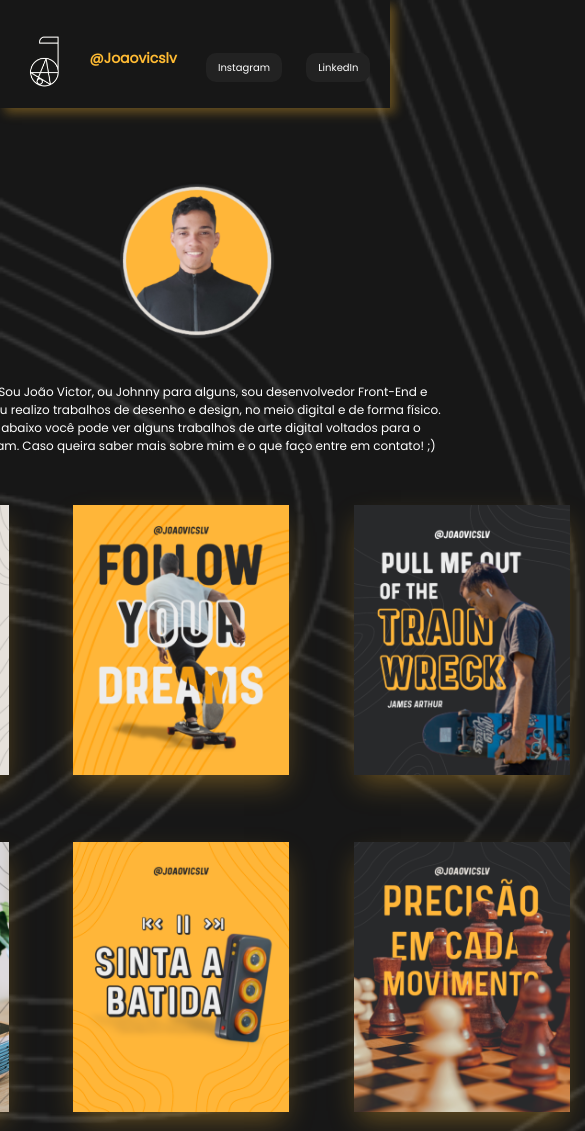
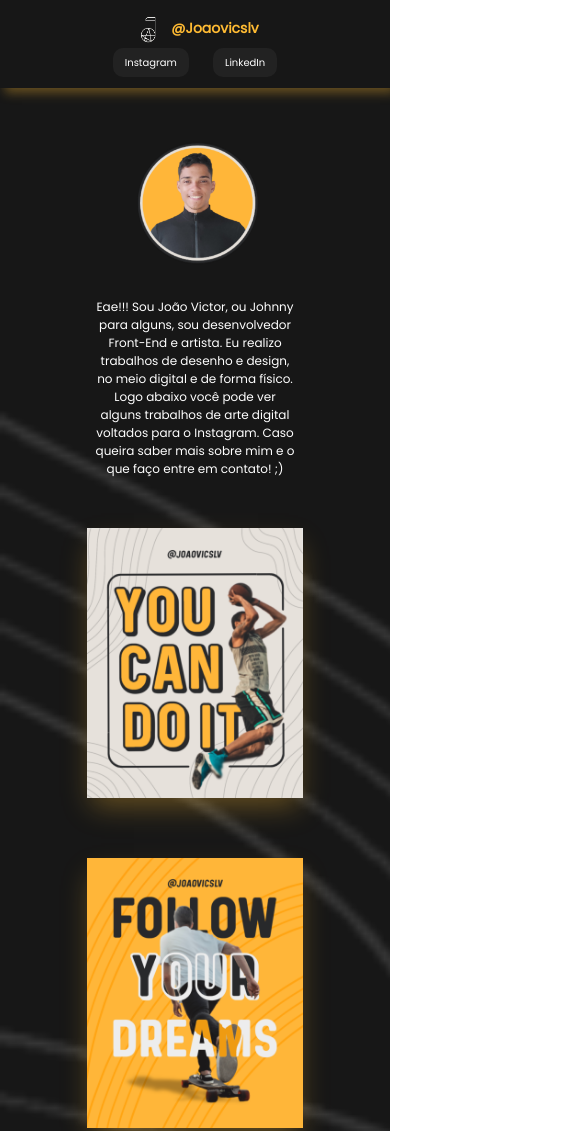
Before and after one commit to Joaovictorslv/Joaovicslv-Marketing, a plain HTML site: page index.html in a window 390 px wide. Shown: the top 1131 px of the page, 585 px wide, since content can reach past the window. Drawn offline with nearby package versions, Linux system fonts and the light colour scheme.

Commit message:
ajustado a responsividade do site

```diff
--- a/index.html
+++ b/index.html
@@ -1,20 +1,20 @@
 <!DOCTYPE html>
 <html lang="pt-Br">
+
 <head>
     <meta charset="UTF-8">
     <meta http-equiv="X-UA-Compatible" content="IE=edge">
     <meta name="viewport" content="width=device-width, initial-scale=1.0">
     <link rel="icon" href="Img/icon.png" />
-    <link
-    rel="stylesheet"
-    href="https://cdnjs.cloudflare.com/ajax/libs/animate.css/4.1.1/animate.min.css"
-    />
+    <link rel="stylesheet" href="https://cdnjs.cloudflare.com/ajax/libs/animate.css/4.1.1/animate.min.css" />
+
     <link href="https://fonts.googleapis.com/css2?family=Poppins&display=swap" rel="stylesheet">
+    <link rel="stylesheet" href="style.css">
     <link rel="stylesheet" href="responsive.css">
-    <link rel="stylesheet" href="style.css">
 
     <title>@Joaovicslv</title>
 </head>
+
 <body>
     <nav>
         <div class="infos">
@@ -22,8 +22,10 @@
             <h1>@Joaovicslv</h1>
         </div>
         <div class="butoes">
-            <a href="https://instagram.com/joaovicslv?igshid=YmMyMTA2M2Y=">Instagram</a>
-            <a href="https://www.linkedin.com/in/jo%C3%A3o-victor-752b0b210">LinkedIn</a>
+            <a href="https://instagram.com/joaovicslv?igshid=YmMyMTA2M2Y=" target="_blank"
+                rel="noopener noreferrer">Instagram</a>
+            <a href="https://www.linkedin.com/in/jo%C3%A3o-victor-752b0b210" target="_blank"
+                rel="noopener noreferrer">LinkedIn</a>
         </div>
     </nav>
     <div class="container">
@@ -32,8 +34,9 @@
             <img src="Img/ProfilePhoto.png" alt="Foto">
             <p>
                 Eae!!! Sou João Victor, ou Johnny para alguns, sou desenvolvedor Front-End e </b>
-                artísta. Eu realizo trabalhos de desenho e design, </b>
-                no meio digital e de forma físico. Logo abaixo você pode ver alguns trabalhos de arte digital voltados </b>
+                artista. Eu realizo trabalhos de desenho e design, </b>
+                no meio digital e de forma físico. Logo abaixo você pode ver alguns trabalhos de arte digital voltados
+                </b>
                 para o Instagram. Caso queira saber mais sobre mim e o que faço entre em contato! ;)
             </p>
         </div>
@@ -41,25 +44,26 @@
         <div class="cardPosts">
             <div class="fileira">
                 <img class="imageCards" src="Img/Post Genérico.png" alt="Post1">
-                <img class="imageCards" src="Img/Post Genérico2.png" alt="Post1">
-                <img class="imageCards" src="Img/Post Genérico3.png" alt="Post1">
+                <img class="imageCards" src="Img/Post Genérico2.png" alt="Post2">
+                <img class="imageCards" src="Img/Post Genérico3.png" alt="Post3">
             </div>
             <div class="fileira">
-                <img class="imageCards" src="Img/Post Genérico4.png" alt="Post1">
-                <img class="imageCards" src="Img/Post Genérico5.png" alt="Post1">
-                <img class="imageCards" src="Img/Post Genérico6.png" alt="Post1">
+                <img class="imageCards" src="Img/Post Genérico4.png" alt="Post4">
+                <img class="imageCards" src="Img/Post Genérico5.png" alt="Post5">
+                <img class="imageCards" src="Img/Post Genérico6.png" alt="Post6">
             </div>
             <div class="fileira">
-                <img class="imageCards" src="Img/Post Genérico7.png" alt="Post1">
-                <img class="imageCards" src="Img/Post Genérico8.png" alt="Post1">
-                <img class="imageCards" src="Img/Post Genérico9.png" alt="Post1">
+                <img class="imageCards" src="Img/Post Genérico7.png" alt="Post7">
+                <img class="imageCards" src="Img/Post Genérico8.png" alt="Post8">
+                <img class="imageCards" src="Img/Post Genérico9.png" alt="Post9">
             </div>
             <div class="fileira">
-                <img class="imageCards" src="Img/Post Genérico10.png" alt="Post1">
+                <img class="imageCards" src="Img/Post Genérico10.png" alt="Post10">
             </div>
         </div>
 
     </div>
     <footer></footer>
 </body>
+
 </html>
--- a/responsive.css
+++ b/responsive.css
@@ -1,38 +1,39 @@
-@media (max-width: 750px){
-
-    nav{
+@media (max-width: 750px) {
+    nav {
         padding-top: 8px;
         height: 80px;
-        width: 100%;
         display: flex;
         align-items: center;
         flex-direction: column;
         box-shadow: #ffbb3357 5px 5px 10px;
     }
 
-    nav img{
-        width:40px;
+    nav img {
+        width: 40px;
         height: 40px;
     }
 
-    nav h1{
-        color:#ffbb33;
+    nav h1 {
         font-size: 14px;
     }
 
-    nav .butoes{
+    nav .butoes {
         margin-top: 0px;
+        margin-bottom: 1em;
     }
 
-    nav .butoes a{
+    nav .butoes a {
         font-size: 10px;
-        padding: 7px 12px 7px 12px;
-        width: 30px;
-        height: 10px;
-
+        padding: 7px 12px;
     }
 
-    .perfil img{
+    .cardPosts {
+        width: 100%;
+        display: flex;
+        flex-direction: column;
+    }
+
+    .perfil img {
         margin-top: 15px;
         padding-left: 10px;
         width: 70%;
@@ -40,14 +41,17 @@
 
     }
 
-    .perfil p{
-        color:#fff;
-        width: 200px;
+    .perfil p {
+        color: #fff;
+        width: 100%;
         text-align: center;
         font-size: 12px;
     }
 
-    .fileira{
-        width: 500px;
+    .fileira {
+        width: 100%;
+        display: flex;
+        flex-direction: column;
+        align-items: center;
     }
 }
--- a/style.css
+++ b/style.css
@@ -1,18 +1,16 @@
-*{
+* {
     padding: 0;
-    margin:0;
+    margin: 0;
     border: 0;
-
 }
 
-body{
+body {
     font-family: 'Poppins', sans-serif;
     background-image: url('Img/fundo.png');
     background-size: cover;
-
 }
 
-nav{
+nav {
     height: 100px;
     width: 100%;
     display: flex;
@@ -22,26 +20,26 @@ nav{
     box-shadow: #ffbb3357 5px 5px 10px;
 }
 
-nav .infos{
+nav .infos {
     display: flex;
     flex-direction: row;
     align-items: center;
 }
 
-nav h1{
-    color:#ffbb33;
+nav h1 {
+    color: #ffbb33;
 }
 
-nav img{
-    width:80px;
+nav img {
+    width: 80px;
     height: 80px;
 }
 
-nav .butoes{
+nav .butoes {
     margin-top: 15px;
 }
 
-nav div a{
+nav div a {
     font-family: 'Poppins', sans-serif;
     margin: 10px;
     padding: 15px 30px 15px 30px;
@@ -49,16 +47,18 @@ nav div a{
     border-radius: 10px;
     color: #fff;
     text-decoration: none;
+    transition-property: color, background-color;
+    transition-duration: 0.3s;
 }
 
-nav div a:hover{
+nav div a:hover {
     background-color: #ffbb33;
     color: #222;
     font-weight: bold;
     text-decoration: none;
 }
 
-.perfil{
+.perfil {
     margin: 20px;
     width: 200px;
     height: 100%;
@@ -68,7 +68,7 @@ nav div a:hover{
     align-items: center;
 }
 
-.perfil img{
+.perfil img {
     margin-top: 30px;
     padding-left: 10px;
     width: 90%;
@@ -76,44 +76,43 @@ nav div a:hover{
 
 }
 
-.perfil p{
-    color:#fff;
+.perfil p {
+    color: #fff;
     width: 500px;
     text-align: center;
-
 }
 
-.container{
+.container {
     display: flex;
     justify-content: center;
     align-items: center;
     flex-direction: column;
 }
 
-.cardPosts{
-    width: 1000px;
+.cardPosts {
+    width: 100%;
     display: flex;
     align-items: center;
     box-sizing: border-box;
     justify-content: center;
     flex-direction: column;
-
 }
 
-.fileira{
-    width: 864px;
+.fileira {
+    width: 100%;
+    display: flex;
+    justify-content: center;
 }
 
-.imageCards{
+.imageCards {
     margin: 30px;
     box-sizing: border-box;
-    box-shadow: #ffbb3357  0px 13px 27px -5px;
-    width:216px;
+    box-shadow: #ffbb3357 0px 13px 27px -5px;
+    width: 216px;
     height: 270px;
-    transition: .5s;
+    transition: transform .5s;
 }
 
-.imageCards:hover{
-    width:236px;
-    height: 290px;
+.imageCards:hover {
+    transform: scale(1.2);
 }
```
